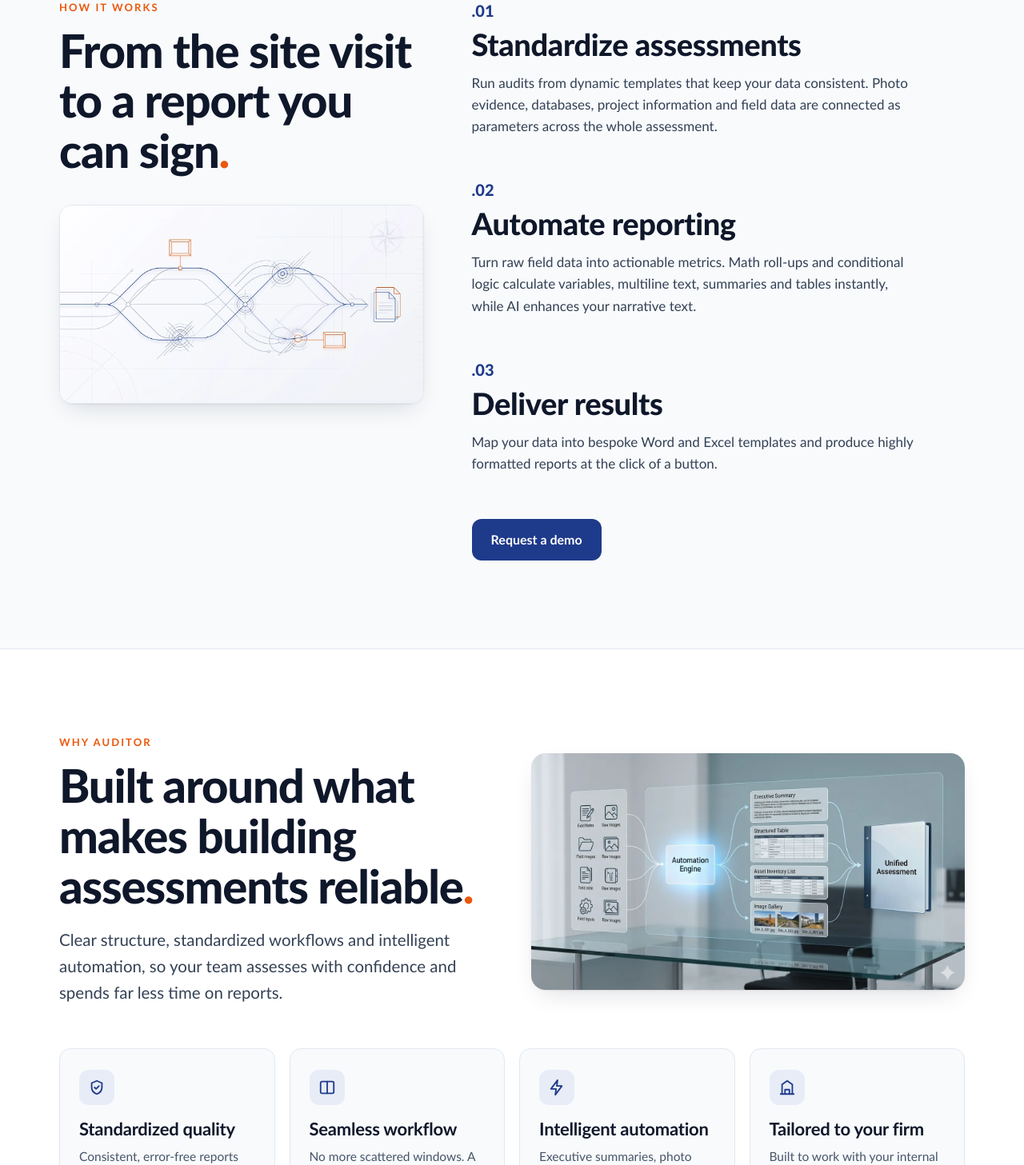
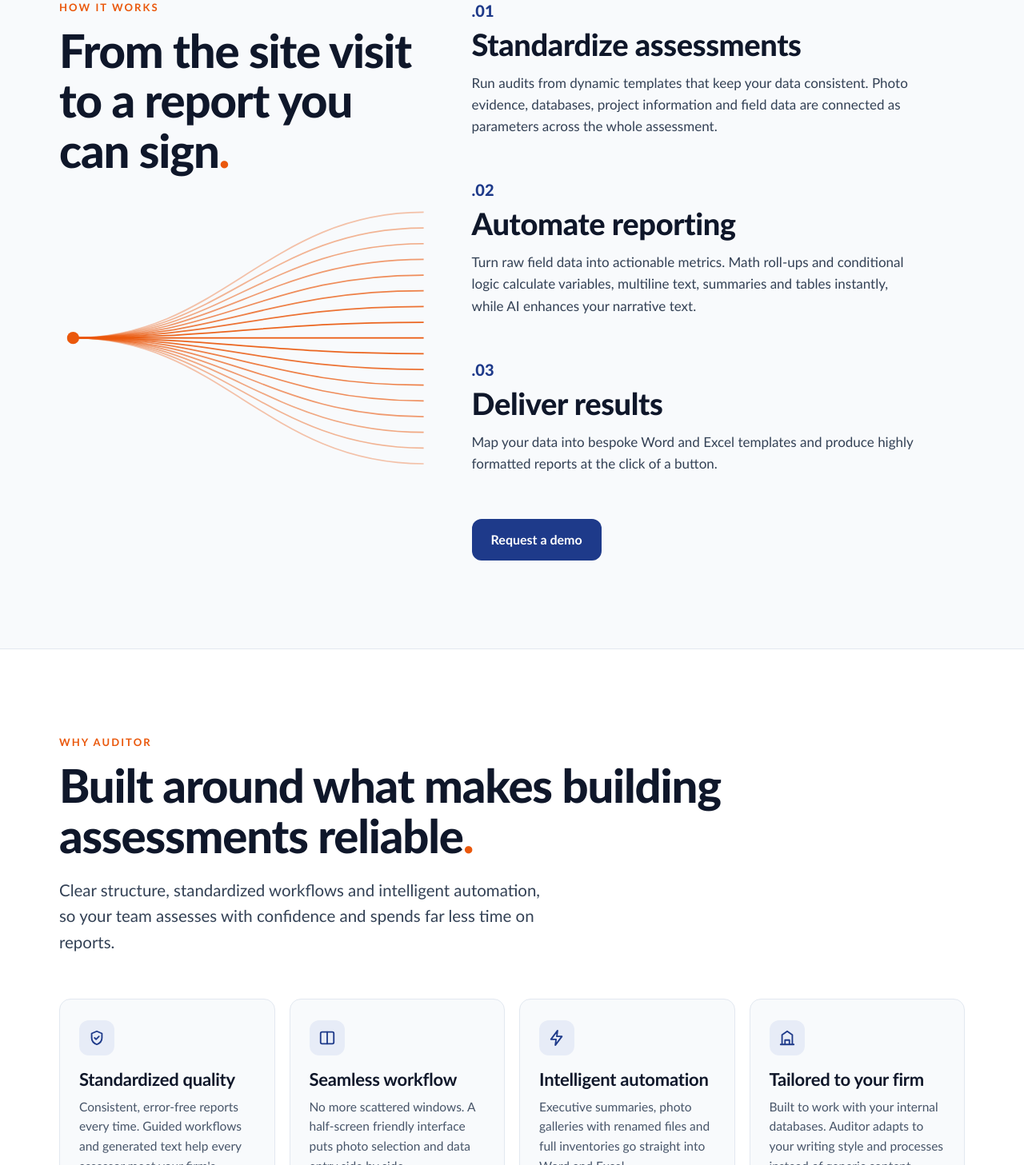
Before and after one commit to soanfe90/theauditorapp.com, a plain HTML site: page index.html in a window 1280 px wide. Shown: the part 3224-4681 px from the top of the page at 80% size. Drawn offline with Linux system fonts and the light colour scheme.

Commit message:
Remove the workflow and automation-engine images (not on the original site); fan drawing back

```diff
--- a/assets/site.css
+++ b/assets/site.css
@@ -234,7 +234,4 @@ footer .legal{margin-top:54px;padding-top:24px;border-top:1px solid var(--navy-2
 .photo-band .wrap{position:relative;z-index:1;display:grid;justify-items:center;gap:22px}
 .photo-band h2{max-width:820px}
 .photo-band p{font-size:clamp(18px,1.6vw,21px);color:#E2E8F0;max-width:620px}
-.how .workflow{margin-top:36px;border-radius:16px;border:1px solid var(--line);box-shadow:var(--shadow)}
-.why-head{display:grid;grid-template-columns:1fr 1fr;gap:48px;align-items:center}
-.why-art{border-radius:18px;box-shadow:var(--shadow)}
-@media (max-width:900px){.why-head{grid-template-columns:1fr}.photo-band{padding:100px 0}}
+@media (max-width:900px){.photo-band{padding:100px 0}}
--- a/index.html
+++ b/index.html
@@ -129,7 +129,10 @@
     <div class="fan">
       <p class="eyebrow">How it works</p>
       <h2 style="margin-top:16px">From the site visit to a report you can sign<span class="dot">.</span></h2>
-      <img class="workflow" src="assets/img/workflow.webp" alt="Field data flowing through Auditor into finished documents" width="1400" height="763" loading="lazy">
+      <svg viewBox="0 0 420 300" fill="none" stroke="#EA580C" stroke-width="1.6" style="margin-top:40px" aria-hidden="true">
+        <g id="fan"></g>
+        <circle cx="16" cy="150" r="7" fill="#EA580C" stroke="none"/>
+      </svg>
     </div>
     <div class="steps">
       <div class="step reveal"><div class="num">.01</div><h3>Standardize assessments</h3>
@@ -146,14 +149,9 @@
 <!-- ===================== WHY ===================== -->
 <section class="why" id="why">
   <div class="wrap">
-    <div class="why-head">
-      <div>
-        <p class="eyebrow reveal">Why Auditor</p>
-        <h2 class="reveal" style="margin-top:16px">Built around what makes building assessments reliable<span class="dot">.</span></h2>
-        <p class="lead reveal" style="margin-top:20px">Clear structure, standardized workflows and intelligent automation, so your team assesses with confidence and spends far less time on reports.</p>
-      </div>
-      <img class="why-art reveal" src="assets/img/automation-engine.webp" alt="Field notes and photos flowing through the automation engine into a unified assessment" width="1400" height="764" loading="lazy">
-    </div>
+    <p class="eyebrow reveal">Why Auditor</p>
+    <h2 class="reveal" style="margin-top:16px;max-width:860px">Built around what makes building assessments reliable<span class="dot">.</span></h2>
+    <p class="lead reveal" style="margin-top:20px">Clear structure, standardized workflows and intelligent automation, so your team assesses with confidence and spends far less time on reports.</p>
     <div class="why-grid">
       <div class="why-item reveal"><div class="ic"><svg viewBox="0 0 24 24" fill="none" stroke="currentColor" stroke-width="2" stroke-linecap="round" stroke-linejoin="round"><path d="M12 3l7 3v6c0 4.5-3 7.5-7 9-4-1.5-7-4.5-7-9V6l7-3z"/><path d="M9 12l2 2 4-4"/></svg></div>
         <h3>Standardized quality</h3><p>Consistent, error-free reports every time. Guided workflows and generated text help every assessor meet your firm's standard.</p></div>
```
Also changed, not shown: assets/img/automation-engine.webp (deleted), assets/img/workflow.webp (deleted).
